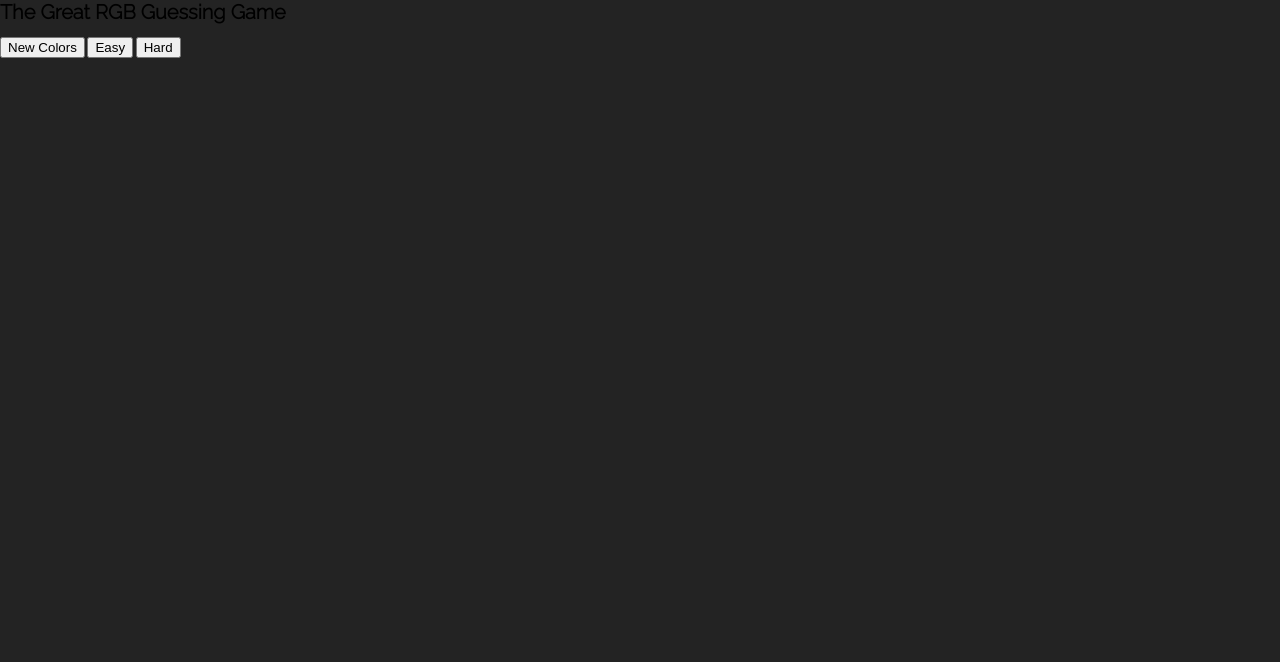
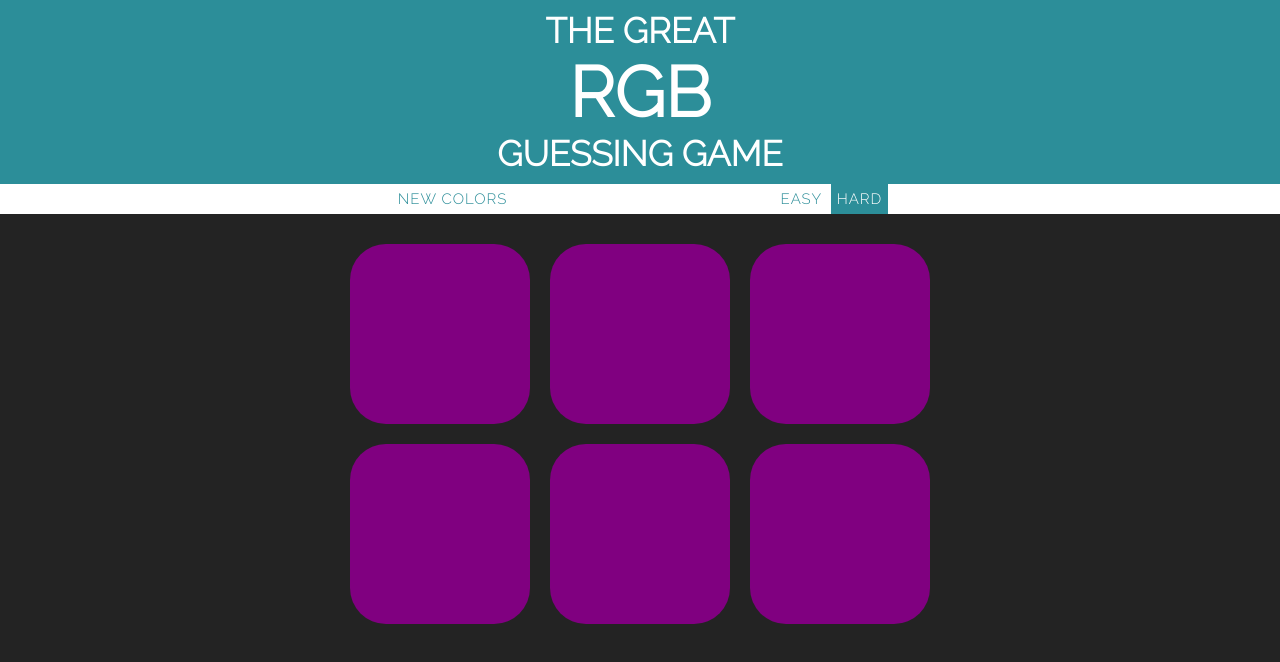
Before and after one commit to typinghands/GuessColorGameExercise, a plain HTML site: page index.html in a window 1280 px wide. Drawn offline with Linux system fonts and the light colour scheme.

Commit message:
adding css

```diff
--- a/style.css
+++ b/style.css
@@ -4,3 +4,84 @@ body {
 	font-size: 62.5%; /*1 em = 10px */
 	margin: 0;
 }
+
+#container {
+	max-width: 600px;
+	margin: 0 auto;
+	padding-top: 20px;
+
+}
+.square {
+	width: 30%;
+	background-color: purple;
+	padding-bottom: 30%;
+	float: left;
+	margin: 1.66%;
+	transition: background .5s;
+	-webkit-transition: background .5s;
+	-moz-transition: background .5s;
+	o-transition: background .5s;
+}
+
+h1 {
+	color: white;
+	background-color: #2C8E99;
+	font-size: 3.5em;
+	text-align: center;
+	text-transform: uppercase;
+	margin: 0;
+	padding: 10px 0;
+}
+
+#color-display {
+	display: block;
+	font-size: 2em;
+}
+
+#stripe {
+	background: white;
+	height: 30px;
+	text-align: center;
+	color: black;
+}
+
+#message {
+	text-transform: uppercase;
+	color: #2C8E99;
+	font-size: 1.5em;
+	display: inline-block;
+	width: 20%;
+}
+
+button {
+	outline: none;
+	color: #2C8E99;
+	font-family: "Raleway", Sans-serif;
+	text-transform: uppercase;
+	font-size: 1.5em;
+	background-color: white;
+	height: 100%;
+	letter-spacing: 1px;
+	transition: all 0.3s;
+	-webkit-transition: all 0.3s;
+	-moz-transition: all 0.3s;
+	o-transition: all 0.3s;
+}
+
+button:hover {
+	background-color: #2C8E99;
+	color: white;
+}
+
+.selected {
+	background-color: #2C8E99;
+	color: white;
+}
+
+.square {
+	border-radius: 20%;
+}
+
+* {
+	border: 0px solid red;
+}
```
